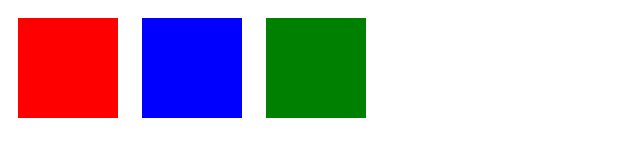
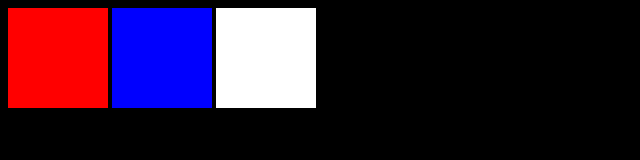
Before and after one commit to Gabriel0fc3/aula-html-css, a plain HTML site: page index.html in a window 1280 px wide. Shown: the whole page, without its empty margins (0-640 px from the left). Drawn offline with Linux system fonts and the light colour scheme.

Commit message:
Pequenas alterações e adições

```diff
--- a/index.html
+++ b/index.html
@@ -9,7 +9,7 @@
 <body>
     <div class="red"></div>
     <div class="blue"></div>
-    <div class="green"></div>
+    <div class="white"></div>
 
 </body>
 </html>
--- a/styles.css
+++ b/styles.css
@@ -1,5 +1,8 @@
+body{
+    background-color: black;
+}
+
 div{
-    margin: 10px;
     display: inline-block;
 }
 .red {
@@ -14,8 +17,8 @@ div{
     height: 100px;
 }
 
-.green {
-    background-color: green;
+.white {
+    background-color: white;
     width: 100px;
     height: 100px;
 }
```
